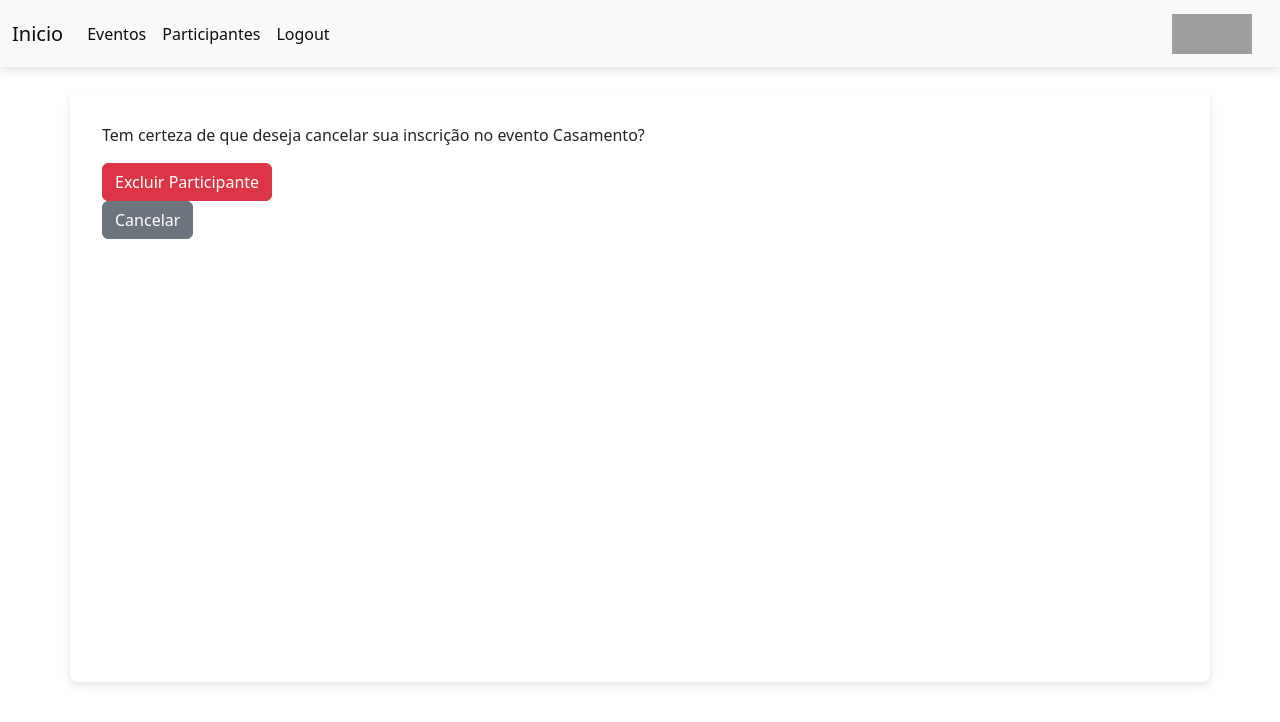
After one commit to Macedonf/Eventos-Django, a Django app: page /evento/1/participante/10/excluir_participante/ in a window 1280 px wide. The commit adds this page. Shown: the top 722 px of the page. Run offline with Django 5.2, Linux system fonts and the light colour scheme; a user stored in the database is signed in; data comes from the database, SQL or seed files in the repository; both versions use the stored data as it was after the commit; some libraries are stand-ins or nearby versions; grey boxes are pictures that could not be loaded.

Commit message:
fase05, sistema com edicao e exclusao de participante.

```diff
--- a/events/models.py
+++ b/events/models.py
@@ -22,5 +22,5 @@ class Participante(models.Model):
     data_inscricao = models.DateTimeField(auto_now_add=True)
     evento_associado = models.ForeignKey(Evento, on_delete=models.CASCADE)
 
-def __str__(self):
-    return f"{self.nome} - {self.email} / {self.evento_associado}"
+    def __str__(self):
+         return f"{self.nome} - {self.email} / {self.evento_associado}"
--- /dev/null
+++ b/events/templates/events/excluir_participante.html
@@ -0,0 +1,11 @@
+{% extends 'base.html' %}
+<h1>Excluir Participante</h1>
+
+{% block content %}
+<p>Tem certeza de que deseja cancelar sua inscrição no evento {{ participante.evento_associado.nome_evento }}?</p>
+<form method="post">
+    {% csrf_token %}
+    <button type="submit" class="btn btn-danger">Excluir Participante</button>
+</form>
+<a href="{% url 'list_participantes' evento_id=participante.evento_associado.id %}" class="btn btn-secondary">Cancelar</a>
+{% endblock %}
--- a/events/urls.py
+++ b/events/urls.py
@@ -1,4 +1,3 @@
-
 from django.contrib import admin
 from django.urls import path
 from django.contrib.auth import views as auth_views
@@ -13,6 +12,10 @@ urlpatterns = [
 
     path('eventos/<int:evento_id>/adicionar/', views.adicionar_participante, name='adicionar_participante'),
 
+    path('evento/<int:evento_id>/participante/<int:participante_id>/editar_participante/', views.editar_participante,name='editar_participante'),
+
+    path('evento/<int:evento_id>/participante/<int:participante_id>/excluir_participante/', views.excluir_participante,name='excluir_participante'),
+
     path('participantes/<int:evento_id>/',list_participantes, name='list_participantes'),
 
 
--- a/events/views.py
+++ b/events/views.py
@@ -1,3 +1,4 @@
+
 from datetime import timezone
 from django.contrib.auth import authenticate, login, logout
 from django.contrib.auth.decorators import login_required
@@ -42,6 +43,34 @@ def adicionar_participante(request, evento_id):
         form = ParticipanteForm()
     return render(request, 'events/form_participante.html', {'form': form, 'title': 'Inscrever-se no Evento'})
 
+@login_required
+def editar_participante(request, evento_id, participante_id):
+    evento = get_object_or_404(Evento, id=evento_id)
+    participante = get_object_or_404(Participante, id=participante_id, evento_associado=evento)
+
+    if request.method == 'POST':
+        form = ParticipanteForm(request.POST, instance=participante)
+        if form.is_valid():
+            form.save()
+            return redirect('list_participantes', evento_id=evento.id)
+    else:
+        form = ParticipanteForm(instance=participante)
+
+    return render(request, 'events/form_participante.html', {'form': form, 'title': 'Editar Participante'})
+
+
+@login_required
+def excluir_participante(request, evento_id, participante_id):
+    evento = get_object_or_404(Evento, id=evento_id)
+    participante = get_object_or_404(Participante, id=participante_id, evento_associado=evento)
+
+    if request.method == 'POST':
+        participante.delete()
+        return redirect('list_participantes', evento_id=evento.id)
+
+
+    return render(request, 'events/excluir_participante.html', {'participante': participante, 'evento': evento})
+
 
 @login_required
 def list_participantes(request, evento_id):
```
Also changed, not shown: events/templates/events/participantes_list.html (+8 -0 lines), db.sqlite3, events/templates/events/form_participante.html (line endings or trailing spaces).
